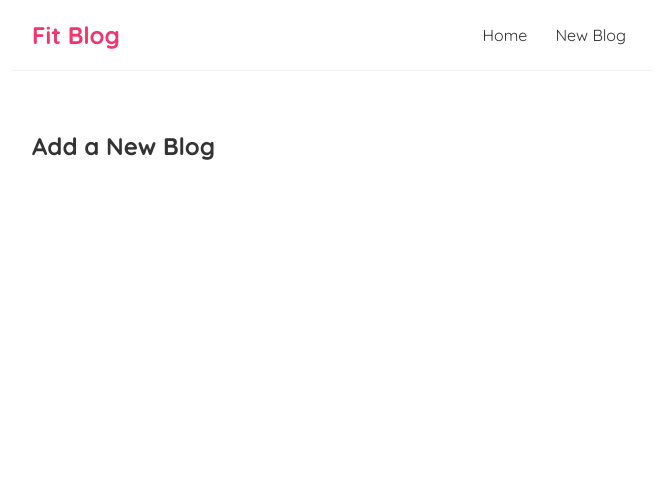
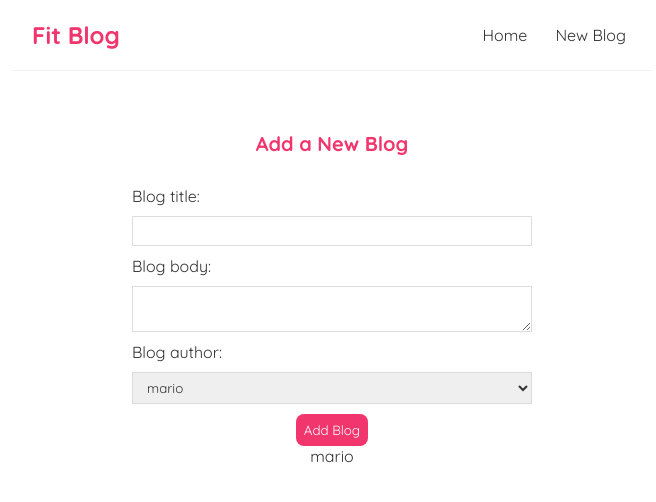
Before and after one commit to paskaeu25/fit-blog, a React (Create React App) app: page /create in a window 1280 px wide. Shown: the top 502 px of the page, without its empty margins (308-964 px from the left). Built offline with nearby package versions, Linux system fonts and the light colour scheme.

Commit message:
created new blog form

```diff
--- a/src/BlogDetails.jsx
+++ b/src/BlogDetails.jsx
@@ -1,11 +1,25 @@
 import { useParams } from 'react-router-dom';
+import useFetch from './useFetch';
 
 const BlogDetails = () => {
   const { id } = useParams();
+  const {
+    data: blog,
+    isPending,
+    error,
+  } = useFetch(`http://localhost:8000/blogs/${id}`);
 
   return (
     <div className="blog-details">
-      <h2>Blog details - {id}</h2>
+      {isPending && <div>Loading...</div>}
+      {error && <div>{error}</div>}
+      {blog && (
+        <article>
+          <h2>{blog.title}</h2>
+          <p>Written by: {blog.author}</p>
+          <div>{blog.body}</div>
+        </article>
+      )}
     </div>
   );
 };
--- a/src/Create.jsx
+++ b/src/Create.jsx
@@ -1,7 +1,37 @@
+import { useState } from 'react';
+
 const Create = () => {
+  const [title, setTitle] = useState('');
+  const [body, setBody] = useState('');
+  const [author, setAuthor] = useState('mario');
+
   return (
     <div className="create">
       <h2>Add a New Blog</h2>
+      <form>
+        <label>Blog title:</label>
+        <input
+          type="text"
+          required
+          value={title}
+          onChange={(e) => setTitle(e.target.value)}
+        />
+        <label>Blog body:</label>
+        <textarea
+          required
+          value={body}
+          onChange={(e) => setBody(e.target.value)}
+        ></textarea>
+        <label>Blog author:</label>
+        <select value={author} onChange={(e) => setAuthor(e.target.value)}>
+          <option value="mario">mario</option>
+          <option value="yoshi">yoshi</option>
+        </select>
+        <button>Add Blog</button>
+        <p>{title}</p>
+        <p>{body}</p>
+        <p>{author}</p>
+      </form>
     </div>
   );
 };
--- a/src/index.css
+++ b/src/index.css
@@ -12,6 +12,8 @@
   --secondary-color: #f1356d;
   --max-width: 600px;
 }
+
+/* navbar */
 .navbar {
   padding: 20px;
   display: flex;
@@ -39,6 +41,7 @@
   }
 }
 
+/* base container style */
 .content {
   max-width: var(--max-width);
   margin: 40px auto;
@@ -60,10 +63,59 @@
     color: var(--secondary-color);
     margin-bottom: 8px;
   }
-}
 
-.blog-preview {
   & a {
     text-decoration: none;
   }
 }
+
+/* blog details page */
+.blog-details {
+  & h2 {
+    font-size: 20px;
+    color: var(--secondary-color);
+    margin-bottom: 10px;
+  }
+
+  & div {
+    margin: 20px 0;
+  }
+}
+
+/* create new blog form */
+.create {
+  max-width: 400px;
+  margin: 0 auto;
+  text-align: center;
+
+  & label {
+    text-align: left;
+    display: block;
+  }
+
+  & h2 {
+    font-size: 20px;
+    color: var(--secondary-color);
+    margin-bottom: 30px;
+  }
+
+  & input,
+  & textarea,
+  & select {
+    width: 100%;
+    padding: 6px 10px;
+    margin: 10px 0;
+    border: 1px solid #ddd;
+    box-sizing: border-box;
+    display: block;
+  }
+
+  & button {
+    background: var(--secondary-color);
+    color: #fff;
+    border: 0;
+    padding: 8px;
+    border-radius: 8px;
+    cursor: pointer;
+  }
+}
```
